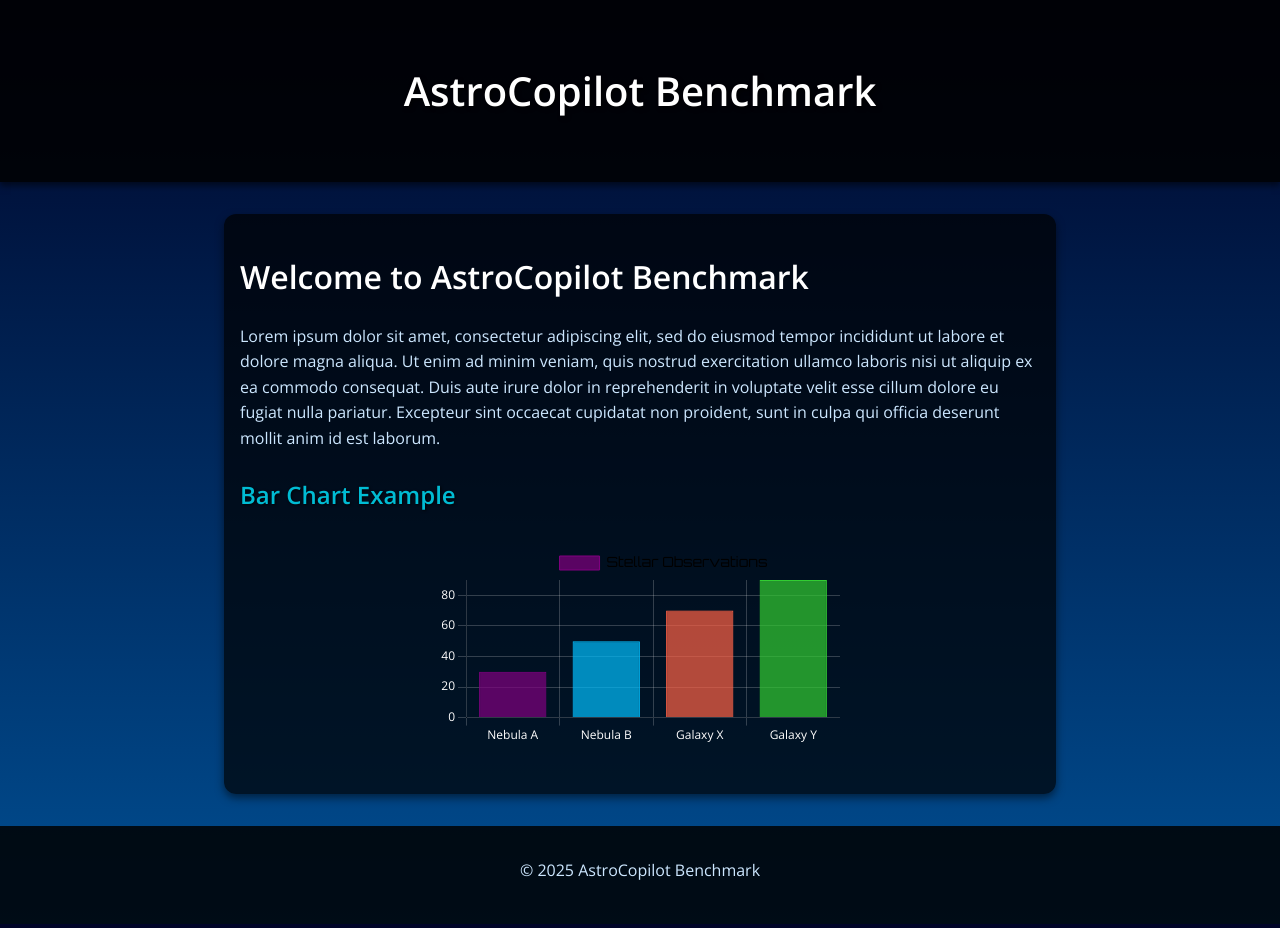
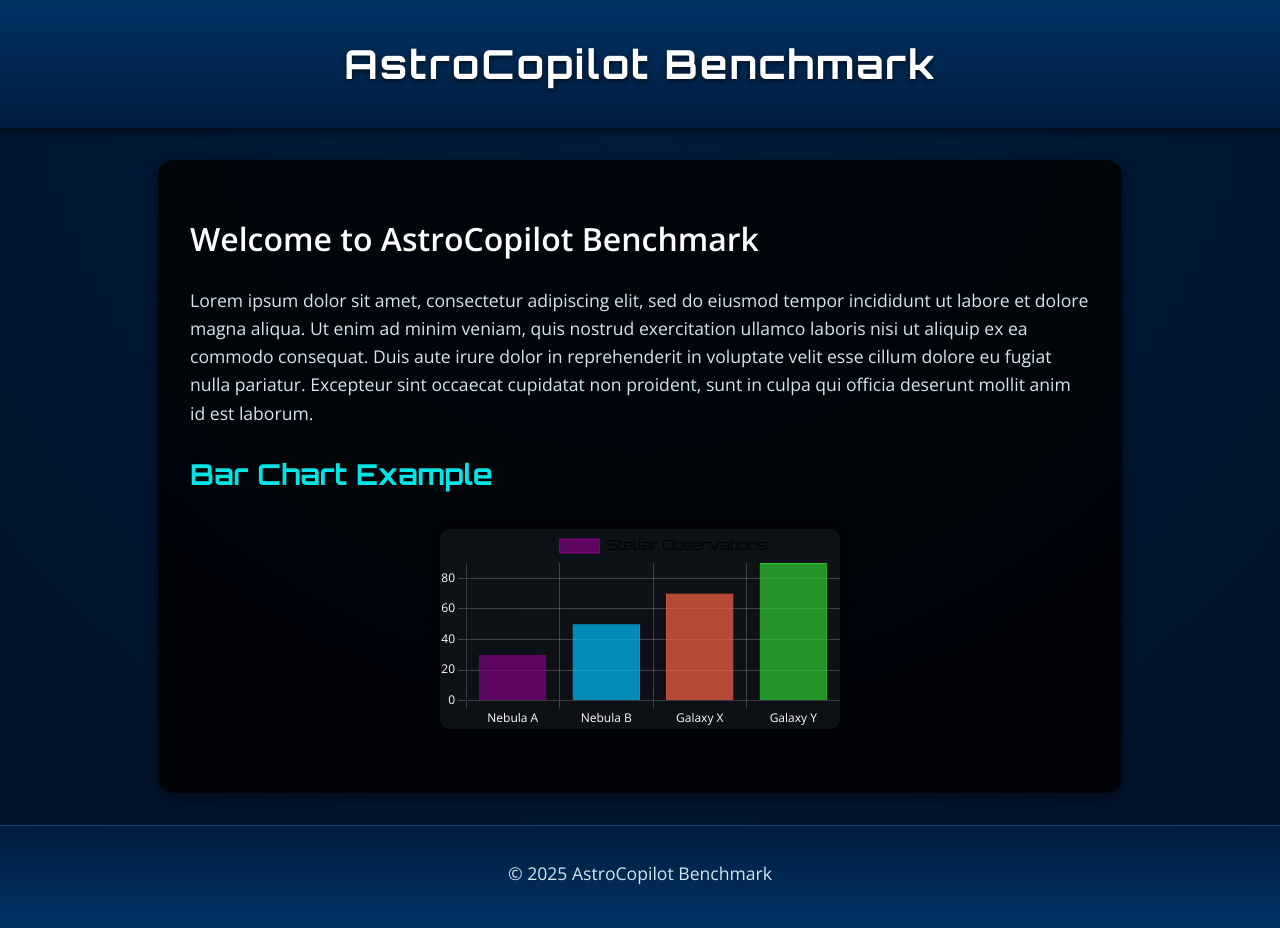
Before and after one commit to Murtato1/astbench, a Jekyll site: the page built from index.markdown, in a window 1280 px wide. Built offline with Jekyll 4.4.1, drawn with Linux system fonts in a browser that asks for light colours.

Commit message:
Update style.css

```diff
--- a/assets/css/style.css
+++ b/assets/css/style.css
@@ -1,74 +1,84 @@
-/* General Styling */
+/* Background - Starry Night */
 body {
     font-family: 'Open Sans', sans-serif;
     margin: 0;
     padding: 0;
-    background: linear-gradient(to bottom, #000428, #004e92);
-    color: white;
+    background: radial-gradient(circle at top, #001d3d, #001228) fixed;
+    color: #ffffff;
     line-height: 1.6;
+    overflow-x: hidden;
 }
 
 /* Header */
 header {
     text-align: center;
     padding: 2rem 1rem;
-    background-color: rgba(0, 0, 0, 0.85);
-    box-shadow: 0 4px 6px rgba(0, 0, 0, 0.5);
+    background: linear-gradient(to bottom, #003366, #001d3d);
+    box-shadow: 0 4px 8px rgba(0, 0, 0, 0.5);
+    color: #ffffff;
 }
 
 header h1 {
+    font-family: 'Orbitron', sans-serif;
     font-size: 2.5rem;
-    color: #ffffff;
-    text-shadow: 2px 2px 4px rgba(0, 0, 0, 0.8);
+    margin: 0;
+    letter-spacing: 2px;
+    text-shadow: 0 2px 5px rgba(0, 0, 0, 0.7);
 }
 
 /* Main Content */
 main {
-    max-width: 800px;
+    max-width: 900px;
     margin: 2rem auto;
-    padding: 1rem;
-    background: rgba(0, 0, 0, 0.7);
-    border-radius: 12px;
-    box-shadow: 0 4px 8px rgba(0, 0, 0, 0.5);
+    padding: 2rem;
+    background: rgba(0, 0, 0, 0.8);
+    border-radius: 15px;
+    box-shadow: 0 4px 12px rgba(0, 0, 0, 0.5);
 }
 
-/* Heading */
 h2 {
-    color: #00bcd4;
-    text-shadow: 1px 1px 3px rgba(0, 0, 0, 0.8);
-    margin-bottom: 1rem;
+    color: #00e6e6;
+    text-shadow: 0 1px 3px rgba(0, 0, 0, 0.7);
+    font-family: 'Orbitron', sans-serif;
+    font-size: 1.8rem;
+    margin-bottom: 1.5rem;
 }
 
-/* Paragraphs */
 p {
-    font-size: 1rem;
+    font-size: 1.1rem;
     margin-bottom: 1.5rem;
-    color: #cce7ff;
+    color: #d4e6f1;
 }
 
-/* Chart Styling */
+/* Chart */
 canvas {
     display: block;
     margin: 2rem auto;
     max-width: 100%;
+    box-shadow: 0 2px 8px rgba(0, 0, 0, 0.8);
+    border-radius: 10px;
+    background: rgba(255, 255, 255, 0.05);
 }
 
 /* Footer */
 footer {
     text-align: center;
     padding: 1rem;
+    background: linear-gradient(to top, #003366, #001d3d);
+    color: #d4e6f1;
+    font-size: 0.9rem;
     margin-top: 2rem;
-    background-color: rgba(0, 0, 0, 0.85);
-    color: #b0bec5;
-    font-size: 0.9rem;
+    border-top: 1px solid rgba(255, 255, 255, 0.1);
 }
 
 /* Links */
 a {
     color: #00e676;
     text-decoration: none;
+    transition: color 0.3s;
 }
 
 a:hover {
-    text-decoration: underline;
+    color: #ffffff;
+    text-shadow: 0 0 5px #00e676;
 }
```
